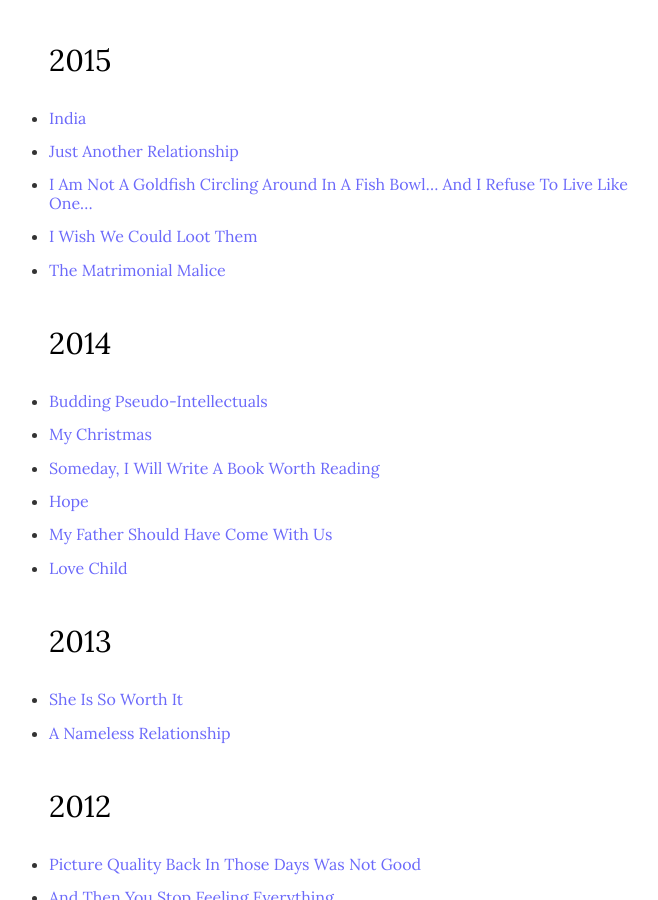
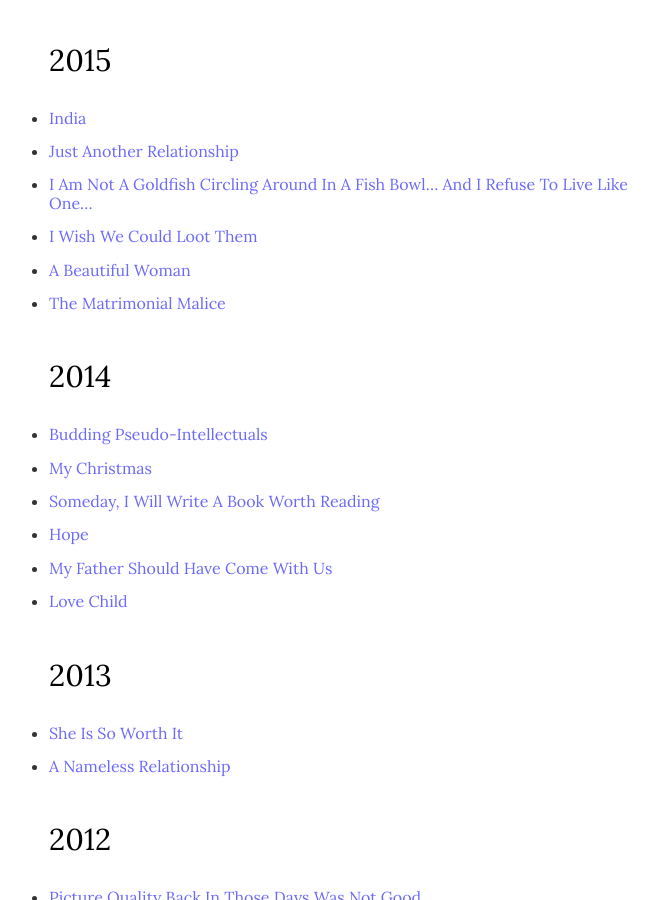
Before and after one commit to argumentativeyouth/pblog, a Jekyll site: the page built from _pages/all-posts.md, in a window 1280 px wide and 900 px high, scrolled down 3623 px. Shown: the whole window, without its empty margins (316-974 px from the left). Built offline with Jekyll 4.4.1, drawn with Linux system fonts in a browser that asks for light colours.

Commit message:
Update all-posts.md

```diff
--- a/_pages/all-posts.md
+++ b/_pages/all-posts.md
@@ -98,6 +98,7 @@ image:
 * [Just Another Relationship](https://pritams.blog/just-another-relationship/)
 * [I Am Not A Goldfish Circling Around In A Fish Bowl... And I Refuse To Live Like One...](https://pritams.blog/i-am-not-a-goldfish-anymore/)
 * [I Wish We Could Loot Them](https://pritams.blog/i-wish-we-could-loot-them/)
+* [A Beautiful Woman](https://pritams.blog/a-beautiful-woman)
 * [The Matrimonial Malice](https://pritams.blog/the-matrimonial-malice/)
 ## 2014
 * [Budding Pseudo-Intellectuals](https://pritams.blog/budding-pseudo-intellectuals)
```
